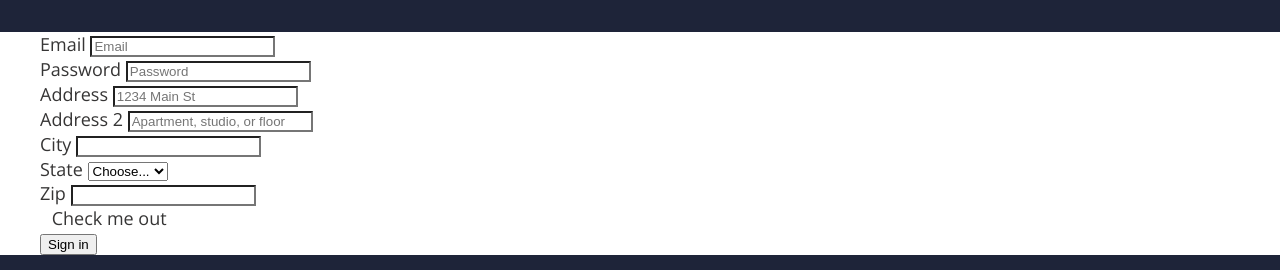
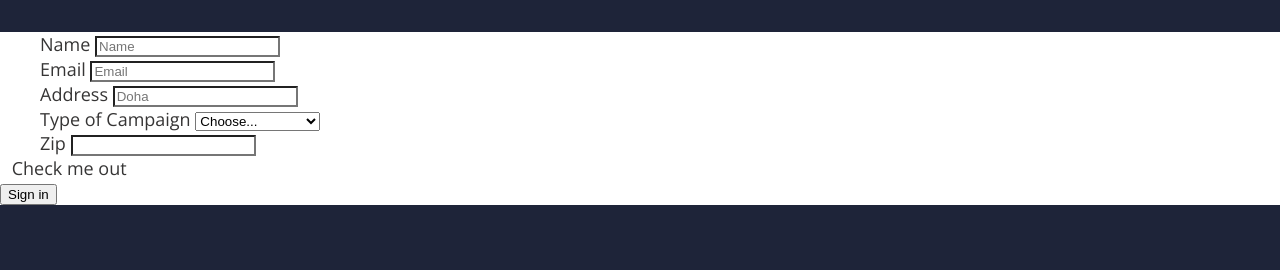
Before and after one commit to Mona-Eldouse/QatarCharity, a plain HTML site: page CampaignForm.html in a window 1280 px wide. Shown: the part 351-621 px from the top of the page. Drawn offline with nearby package versions, Linux system fonts and the light colour scheme; a web font is replaced by a local one.

Commit message:
Update CampaignForm.html

```diff
--- a/CampaignForm.html
+++ b/CampaignForm.html
@@ -78,32 +78,28 @@
 
       <div class="form-row">
         <div class="form-group col-md-6">
+          <label for="inputName4">Name</label>
+          <input type="Name" class="form-control" id="inputName4" placeholder="Name">
+        </div>
+        <div class="form-group col-md-6">
           <label for="inputEmail4">Email</label>
           <input type="email" class="form-control" id="inputEmail4" placeholder="Email">
         </div>
-        <div class="form-group col-md-6">
-          <label for="inputPassword4">Password</label>
-          <input type="password" class="form-control" id="inputPassword4" placeholder="Password">
-        </div>
+
       </div>
       <div class="form-group">
         <label for="inputAddress">Address</label>
-        <input type="text" class="form-control" id="inputAddress" placeholder="1234 Main St">
+        <input type="text" class="form-control" id="inputAddress" placeholder="Doha">
       </div>
-      <div class="form-group">
-        <label for="inputAddress2">Address 2</label>
-        <input type="text" class="form-control" id="inputAddress2" placeholder="Apartment, studio, or floor">
-      </div>
-      <div class="form-row">
-        <div class="form-group col-md-6">
-          <label for="inputCity">City</label>
-          <input type="text" class="form-control" id="inputCity">
-        </div>
+
+
         <div class="form-group col-md-4">
-          <label for="inputState">State</label>
-          <select id="inputState" class="form-control">
+          <label for="inputCampaign">Type of Campaign</label>
+          <select id="inputCampaign" class="form-control">
             <option selected>Choose...</option>
-            <option>...</option>
+            <option>Feeding the Fast</option>
+            <option>Donate to Yemen</option>
+            <option>Against hunger</option>
           </select>
         </div>
         <div class="form-group col-md-2">
```
